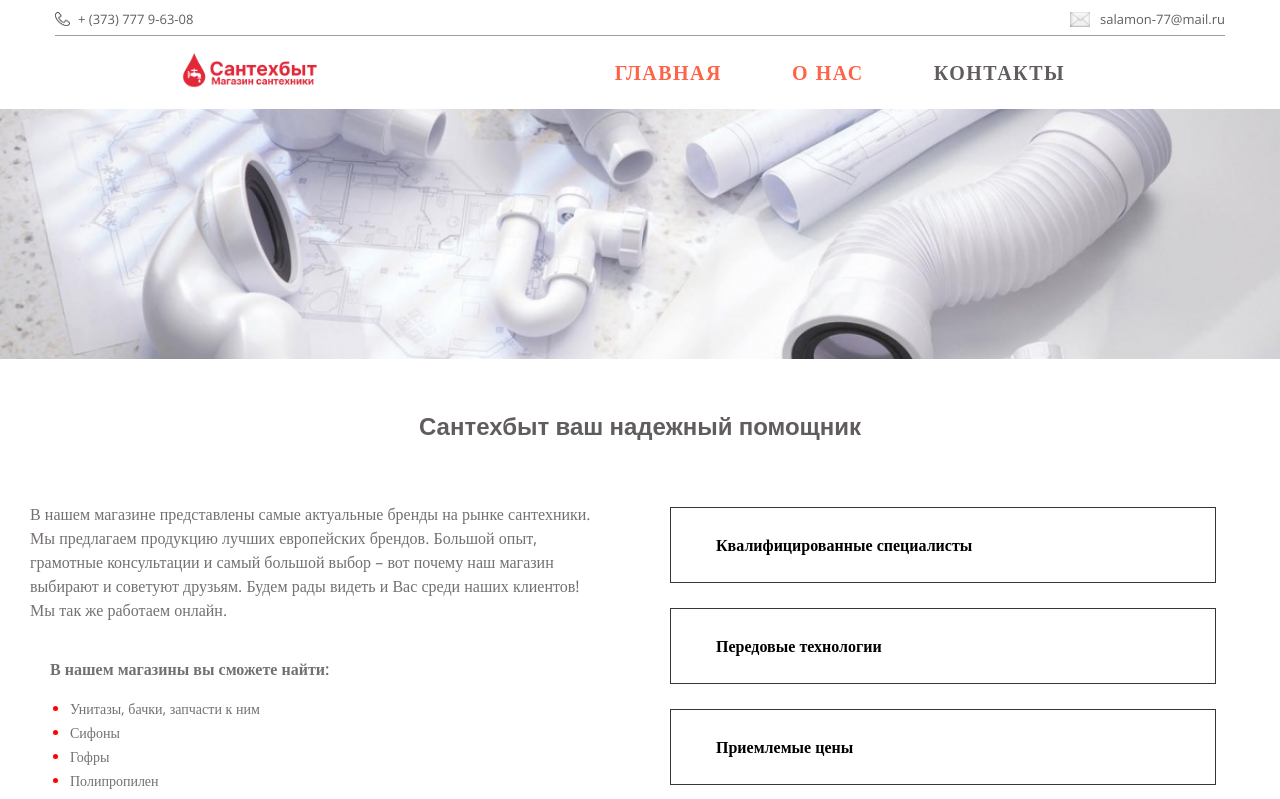
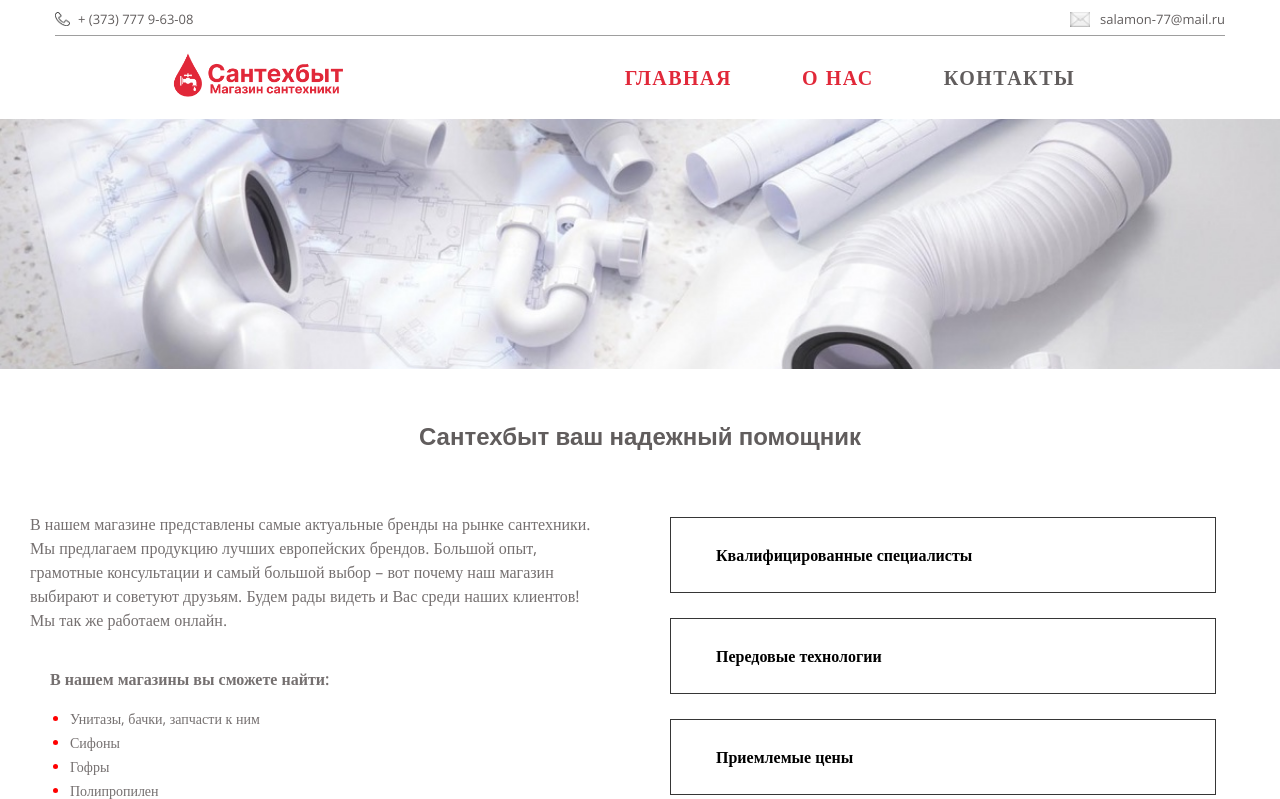
Before and after one commit to Alexandr-77/santeh-bit, a plain HTML site: page about_us.html in a window 1280 px wide. In both pictures the pointer is over the link "ГЛАВНАЯ". Shown: the top 799 px of the page. Drawn offline with nearby package versions, Linux system fonts and the light colour scheme.

Commit message:
Add files via upload

```diff
--- a/css/style.css
+++ b/css/style.css
@@ -93,7 +93,8 @@ body {
    margin: 16px 0;
 }
 .logo img {
-   width: 150px;
+   width: 190px;
+   filter: drop-shadow(1px 1px 1px #fff);
 }
 .list {
    display: flex;
@@ -115,10 +116,10 @@ body {
    text-transform: uppercase;
 }
 .active-li {
-   color: tomato !important;
+   color: #E12839 !important;
 }
 .list li a:hover {
-   color: tomato;
+   color: #E12839;
 }
 .cont a {
    color: #000;
@@ -130,14 +131,14 @@ a {
 }
 
 a:hover {
-   color: tomato;
+   color: #E12839;
    text-decoration: dashed;
 }
 .iconsmind-telephone a:hover {
-   color: tomato;
+   color: #E12839;
 }
 .topbar-email a:hover {
-   color: tomato;
+   color: #E12839;
 }
 .text_br h1 {
    font-size: 46px;
```
